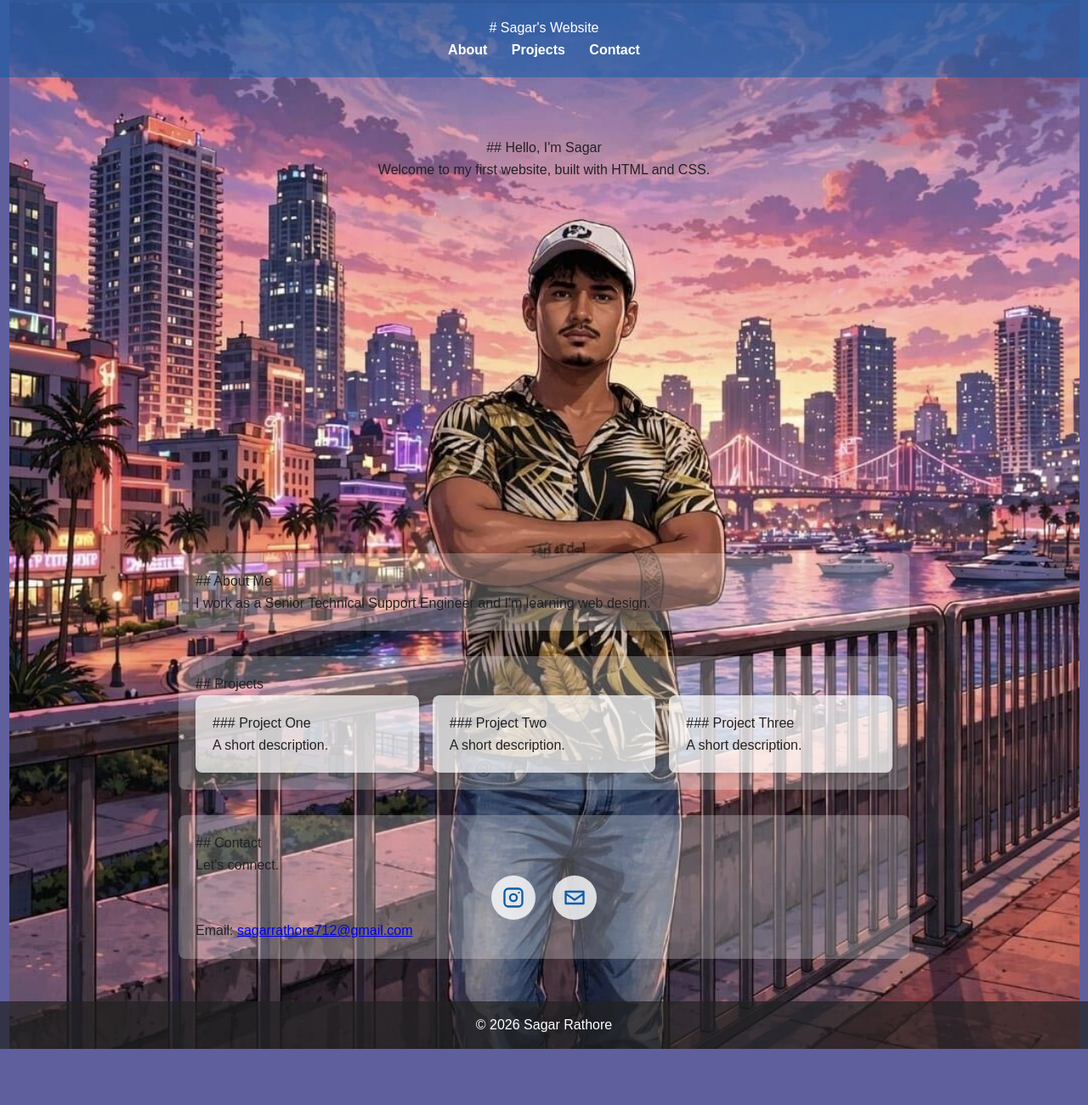
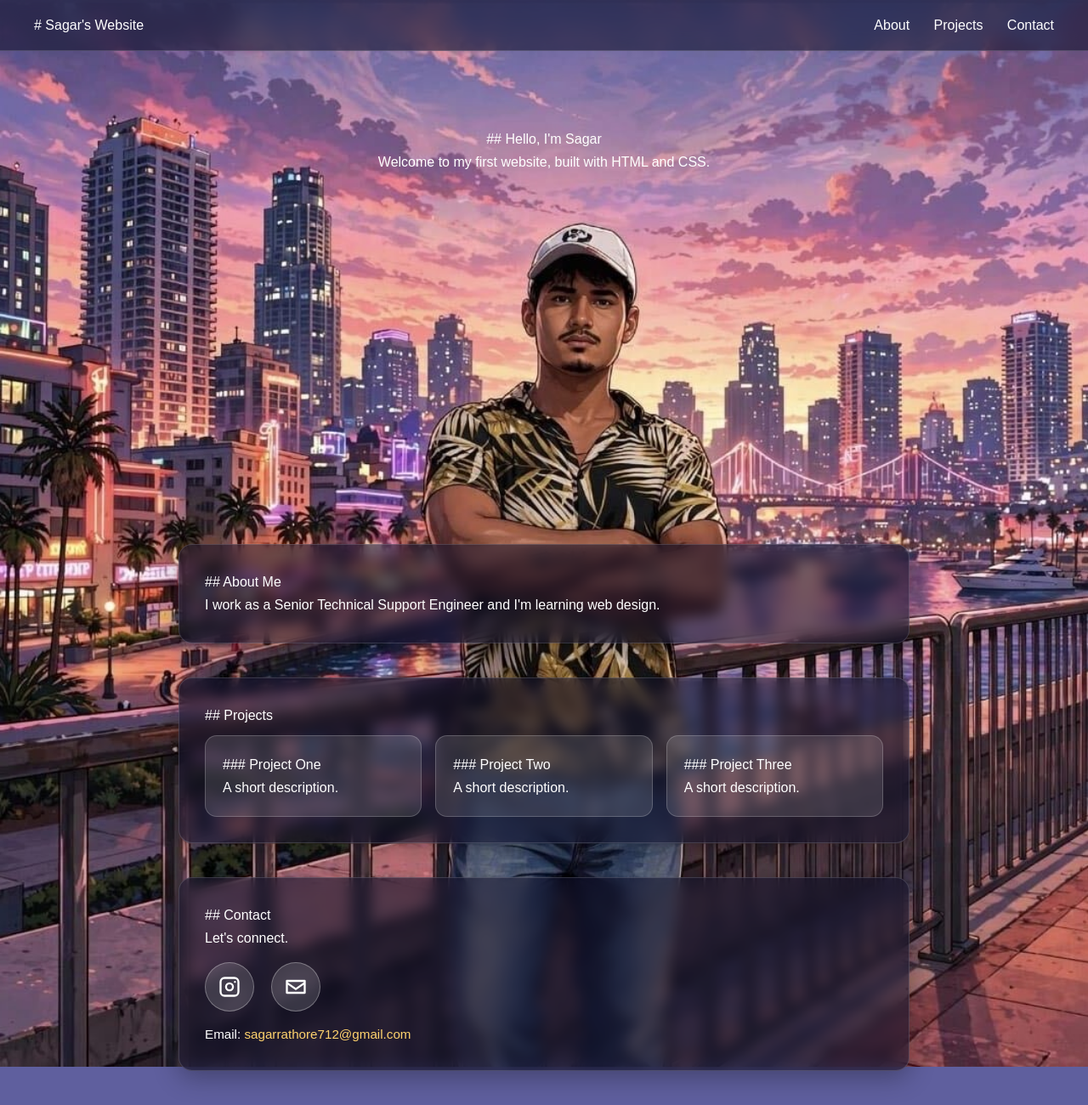
Before and after one commit to rsagarr7/rsagarr7.github.io, a plain HTML site: page index.html in a window 1280 px wide. Shown: the top 1300 px of the page at 85% size. Before the commit the page ends 1234 px from the top, so only its background shows below. Drawn offline with Linux system fonts and the light colour scheme.

Commit message:
Update style.css

```diff
--- a/style.css
+++ b/style.css
@@ -1,9 +1,11 @@
 * { box-sizing: border-box; margin: 0; padding: 0; }
 
+html { scroll-behavior: smooth; }
+
 body {
-  font-family: Arial, sans-serif;
-  line-height: 1.6;
-  color: #222;
+  font-family: 'Poppins', Arial, sans-serif;
+  line-height: 1.7;
+  color: #fff;
   background-color: #5f5f9e;
   background-image: url("background.jpg");
   background-size: contain;
@@ -13,73 +15,170 @@ body {
   min-height: 100vh;
 }
 
+/* Header */
 header {
-  background: rgba(11, 92, 171, 0.5);
-  color: #fff;
-  padding: 20px;
-  text-align: center;
+  position: sticky;
+  top: 0;
+  z-index: 10;
+  display: flex;
+  justify-content: space-between;
+  align-items: center;
+  flex-wrap: wrap;
+  padding: 16px 40px;
+  background: rgba(15, 15, 40, 0.55);
+  backdrop-filter: blur(10px);
+  border-bottom: 1px solid rgba(255, 255, 255, 0.15);
 }
-
+.logo {
+  font-family: 'Playfair Display', serif;
+  font-size: 1.6rem;
+  letter-spacing: 1px;
+}
 nav a {
   color: #fff;
   text-decoration: none;
-  margin: 0 12px;
-  font-weight: bold;
+  margin-left: 24px;
+  font-weight: 500;
+  position: relative;
 }
-nav a:hover { text-decoration: underline; }
+nav a::after {
+  content: "";
+  position: absolute;
+  left: 0; bottom: -4px;
+  width: 0; height: 2px;
+  background: #ff7eb3;
+  transition: width 0.3s;
+}
+nav a:hover::after { width: 100%; }
 
+/* Layout */
 main { max-width: 900px; margin: 0 auto; padding: 20px; }
 
 section {
-  margin: 30px 0;
-  background: rgba(255, 255, 255, 0.25);
-  padding: 20px;
-  border-radius: 8px;
+  margin: 40px 0;
+  padding: 30px;
+  background: rgba(15, 15, 40, 0.55);
+  backdrop-filter: blur(8px);
+  border: 1px solid rgba(255, 255, 255, 0.15);
+  border-radius: 16px;
+  box-shadow: 0 8px 30px rgba(0, 0, 0, 0.3);
 }
 
-h2 { color: #0b5cab; margin-bottom: 10px; }
+h2 {
+  font-family: 'Playfair Display', serif;
+  font-size: 2rem;
+  margin-bottom: 12px;
+  background: linear-gradient(90deg, #ff7eb3, #ffd36e);
+  -webkit-background-clip: text;
+  background-clip: text;
+  -webkit-text-fill-color: transparent;
+}
 
+/* Hero */
 .hero {
   background: transparent;
+  backdrop-filter: none;
+  border: none;
+  box-shadow: none;
   min-height: 60vh;
-  padding: 20px;
   text-align: center;
+  display: flex;
+  flex-direction: column;
+  align-items: center;
+}
+.eyebrow {
+  text-transform: uppercase;
+  letter-spacing: 3px;
+  font-size: 0.8rem;
+  padding: 6px 14px;
+  background: rgba(15, 15, 40, 0.6);
+  border-radius: 20px;
+}
+.hero h2 {
+  font-size: 3rem;
+  margin-top: 12px;
+  text-shadow: none;
+}
+.highlight { font-style: italic; }
+.tagline {
+  padding: 6px 16px;
+  background: rgba(15, 15, 40, 0.6);
+  border-radius: 10px;
+}
+.btn {
+  display: inline-block;
+  margin-top: 18px;
+  padding: 12px 30px;
+  color: #fff;
+  text-decoration: none;
+  font-weight: 600;
+  border-radius: 30px;
+  background: linear-gradient(90deg, #ff7eb3, #8a6cff);
+  transition: transform 0.2s, box-shadow 0.2s;
+}
+.btn:hover {
+  transform: translateY(-3px);
+  box-shadow: 0 8px 20px rgba(255, 126, 179, 0.5);
 }
 
+/* Cards */
 .cards {
   display: flex;
   gap: 16px;
   flex-wrap: wrap;
+  margin-top: 10px;
 }
 .card {
   flex: 1 1 200px;
-  background: rgba(255, 255, 255, 0.7);
   padding: 20px;
-  border-radius: 8px;
-  box-shadow: 0 2px 6px rgba(0,0,0,0.1);
+  background: rgba(255, 255, 255, 0.12);
+  border: 1px solid rgba(255, 255, 255, 0.2);
+  border-radius: 14px;
+  transition: transform 0.25s, background 0.25s;
 }
+.card:hover {
+  transform: translateY(-6px);
+  background: rgba(255, 255, 255, 0.2);
+}
+.card h3 { margin-bottom: 6px; color: #ffd36e; }
 
+/* Social icons */
 .social {
   display: flex;
   gap: 20px;
-  justify-content: center;
+  margin-top: 14px;
 }
 .social a {
-  color: #0b5cab;
-  background: rgba(255, 255, 255, 0.8);
-  padding: 12px;
+  color: #fff;
+  background: rgba(255, 255, 255, 0.15);
+  border: 1px solid rgba(255, 255, 255, 0.3);
+  padding: 14px;
   border-radius: 50%;
   display: flex;
-  transition: transform 0.2s, color 0.2s;
+  transition: transform 0.2s, background 0.2s;
 }
 .social a:hover {
   transform: scale(1.15);
-  color: #e1306c;
+  background: linear-gradient(135deg, #f58529, #dd2a7b, #8134af);
 }
 
+/* Email text */
+.email-text { margin-top: 14px; font-size: 0.95rem; }
+.email-text a { color: #ffd36e; text-decoration: none; }
+.email-text a:hover { text-decoration: underline; }
+
+/* Footer */
 footer {
-  background: rgba(34, 34, 34, 0.7);
-  color: #fff;
+  background: rgba(15, 15, 40, 0.7);
+  color: #ddd;
   text-align: center;
-  padding: 15px;
+  padding: 16px;
 }
+
+/* Mobile */
+@media (max-width: 768px) {
+  body { background-attachment: scroll; background-size: cover; }
+  header { padding: 14px 20px; justify-content: center; }
+  nav a { margin: 0 10px; }
+  .hero h2 { font-size: 2.2rem; }
+}
```
